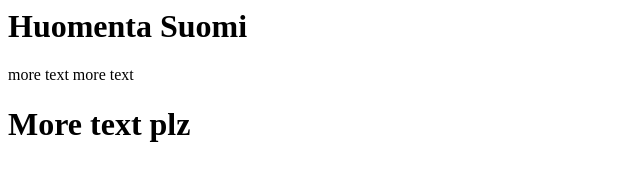
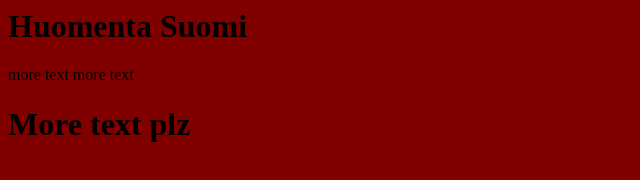
Before and after one commit to OlofPalmu/Demo2, a plain HTML site: page index.html in a window 1280 px wide. Shown: the whole page, without its empty margins (0-640 px from the left). Drawn offline with Linux system fonts and the light colour scheme.

Commit message:
Update index.html

```diff
--- a/index.html
+++ b/index.html
@@ -2,3 +2,4 @@
 more text
 more text
 <H1>More text plz</H1>
+<body bgcolor="#800000">
```
